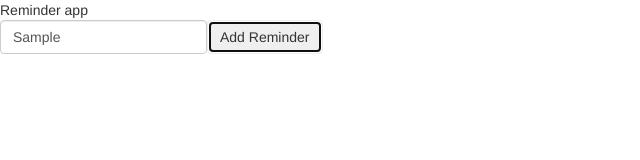
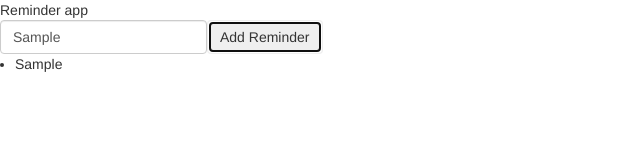
Before and after one commit to gunjads7245/react-redux-todo, a React (Create React App) app: page / in a window 1280 px wide. Both pictures are taken after typing "Sample" into the empty fields and a click on the button "Add Reminder". Shown: the top 160 px of the page, without its empty margins (0-640 px from the left). Built offline with nearby package versions, Linux system fonts and the light colour scheme.

Commit message:
Returns unordered list of reminders submitted by user

```diff
--- a/src/components/App.js
+++ b/src/components/App.js
@@ -18,6 +18,27 @@
 
 	this.props.addReminder(this.state.text);
 }
+	renderReminders() {
+	const { reminders } = this.props;
+	return (
+	<ul className="List-group col-sm-4">
+	{
+	reminders.map(reminder => {
+	return (
+	<li key={reminder.id} className="List-group-item">
+	<div>{reminder.text}</div>
+	</li>
+	)
+	})
+
+
+
+
+}
+</ul>
+)
+}
+
 
 	render() {
 	console.log('this.props' , this.props);
@@ -35,6 +56,8 @@
 	onChange={event => this.setState({text: event.target.value})}
 	/>
 	</div>
+
+
 	<button
 	type="button"
 	className="btn btn-add"
@@ -43,6 +66,8 @@
 	Add Reminder
 	</button>
 	</div>
+	{ this.renderReminders() }
+
 	</div>
 	)
 	}
```
